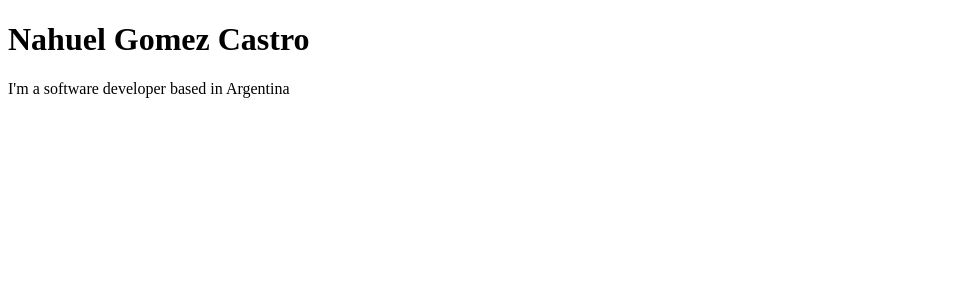
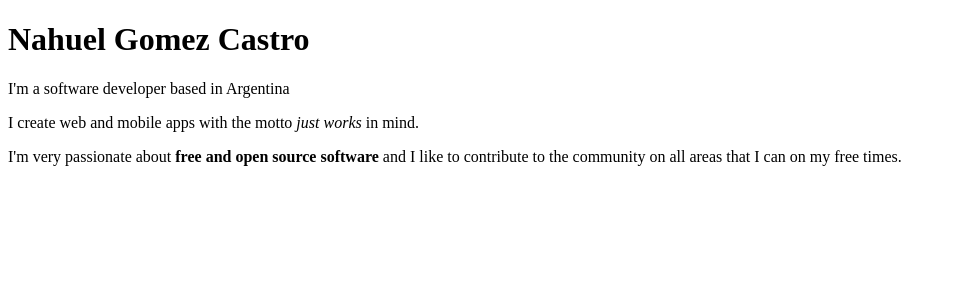
Before and after one commit to nahuelwexd/nahuelwexd.github.io, a Next.js app: page / in a window 1280 px wide. Shown: the top 300 px of the page, without its empty margins (0-953 px from the left). Built offline with nearby package versions, Linux system fonts and the light colour scheme.

Commit message:
Added a little description about me

```diff
--- a/pages/index.tsx
+++ b/pages/index.tsx
@@ -2,7 +2,7 @@ import Head from 'next/head'
 
 export default function Home() {
 	return (
-		<div className="container mx-auto px-8 pt-16 pb-8">
+		<div className="container mx-auto px-8 pt-16 pb-8 space-y-4">
 
 			<Head>
 
@@ -39,6 +39,19 @@ export default function Home() {
 
 			</header>
 
+			<section className="space-y-2">
+
+				<p>
+					I create web and mobile apps with the motto <em>just works</em> in mind.
+				</p>
+
+				<p>
+					I'm very passionate about <strong>free and open source software</strong> and I like to contribute to the
+					community on all areas that I can on my free times.
+				</p>
+
+			</section>
+
 		</div>
 	)
 }
```
